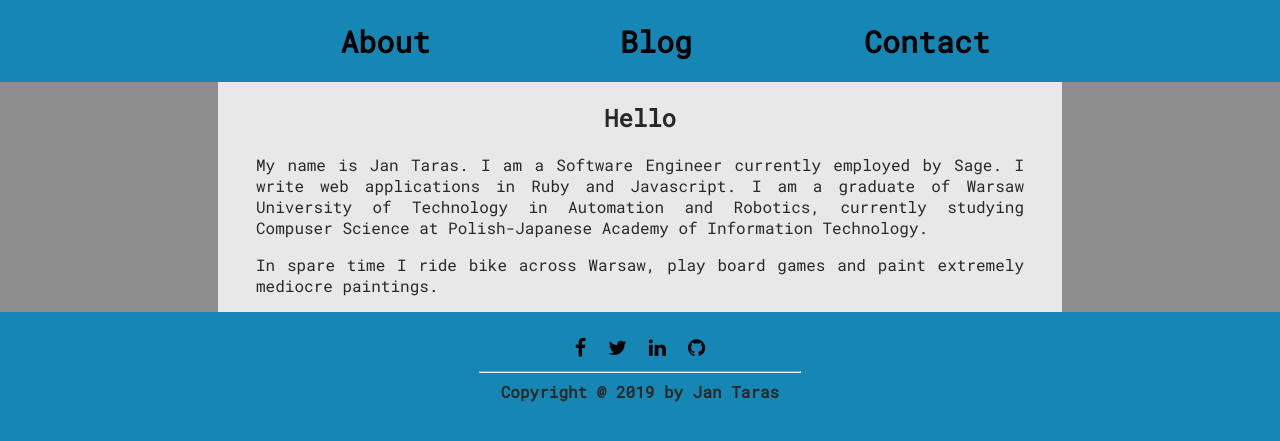
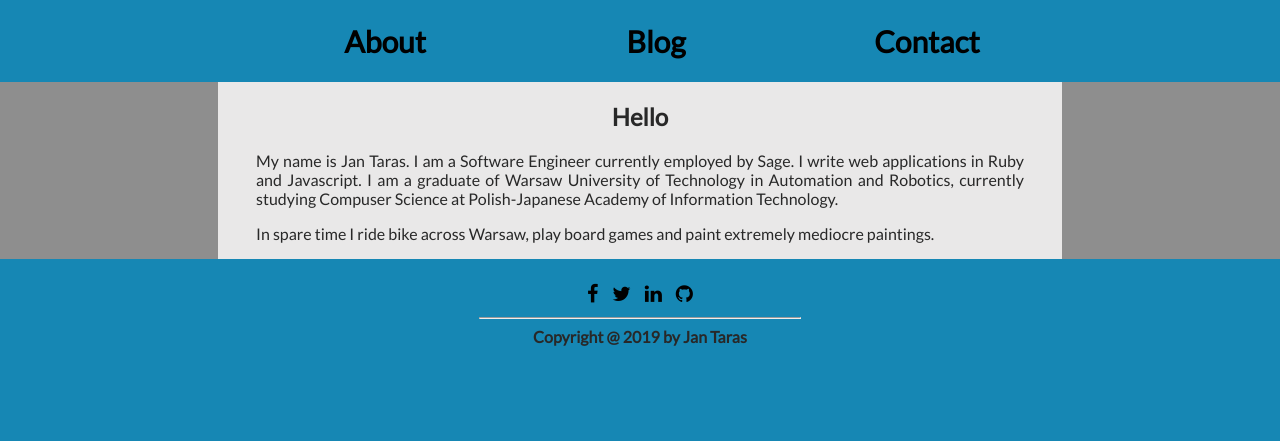
Before and after one commit to TarasJan/TarasJan.github.io, a Jekyll site: the page built from index.md, in a window 1280 px wide. Shown: the top 441 px of the page. Built offline with Jekyll 4.4.1, drawn with Linux system fonts in a browser that asks for light colours.

Commit message:
[Blog] Changed font to Lato, fixed marquee postioning added paragraphs for greater readability

```diff
--- a/jantar-theme/_includes/head.html
+++ b/jantar-theme/_includes/head.html
@@ -4,7 +4,7 @@
     <meta name="author" content="Jan Taras">
     <link rel="stylesheet" href="{{ "/jantar-theme/assets/css/main.css" | prepend: site.baseurl }}">
     <link rel="shortcut icon" type="image/x-icon" href="/favicon.ico" >
-    <link href="https://fonts.googleapis.com/css?family=Roboto+Mono" rel="stylesheet">
+    <link href="https://fonts.googleapis.com/css?family=Lato" rel="stylesheet">
     {% include contact_icons.html %}
     <title>{{ page.title }}</title>
 </head>
--- a/jantar-theme/_includes/header.html
+++ b/jantar-theme/_includes/header.html
@@ -1,6 +1,6 @@
 
 <nav class="navbar">
-<div class="navbar-logo"><div class="navbar-logo__marquee"><marquee>Personal Page of <a href="/about" class="link">Jan Taras</a></marquee></div></div>
+<div class="navbar-logo"><div class="navbar-logo__marquee"><marquee><div><div>Personal Page of  </div><a href="/about" class="link">Jan Taras</a></div></marquee></div></div>
     <table  class="navbar-table">
         <tr>
             {% for name in site.subsections %}
--- a/jantar-theme/_sass/base.scss
+++ b/jantar-theme/_sass/base.scss
@@ -2,7 +2,7 @@
     margin: 0px auto;
     text-align: center;
     background-color: $theme;
-    font-family: 'Roboto Mono', monospace;
+    font-family: 'Lato';
     color: $font;
 }
 
--- a/jantar-theme/_sass/blog.scss
+++ b/jantar-theme/_sass/blog.scss
@@ -2,7 +2,7 @@
     list-style-type: none;
     text-decoration: none;
     text-align: justify;
-    padding: 0px 10px;
+    padding: 0px calc((100% - 768px)/2);
 
     a.link {
         color: $high_font;
--- a/jantar-theme/_sass/header.scss
+++ b/jantar-theme/_sass/header.scss
@@ -11,6 +11,13 @@
     {
         height: 30px;
         margin: auto 0px;
+        display: inline-block;
+        & marquee div {
+           display: flex;
+           a {
+               padding-left: 5px;
+           }
+        }
     }
 }
 
```
Also changed, not shown: Gemfile.lock.
